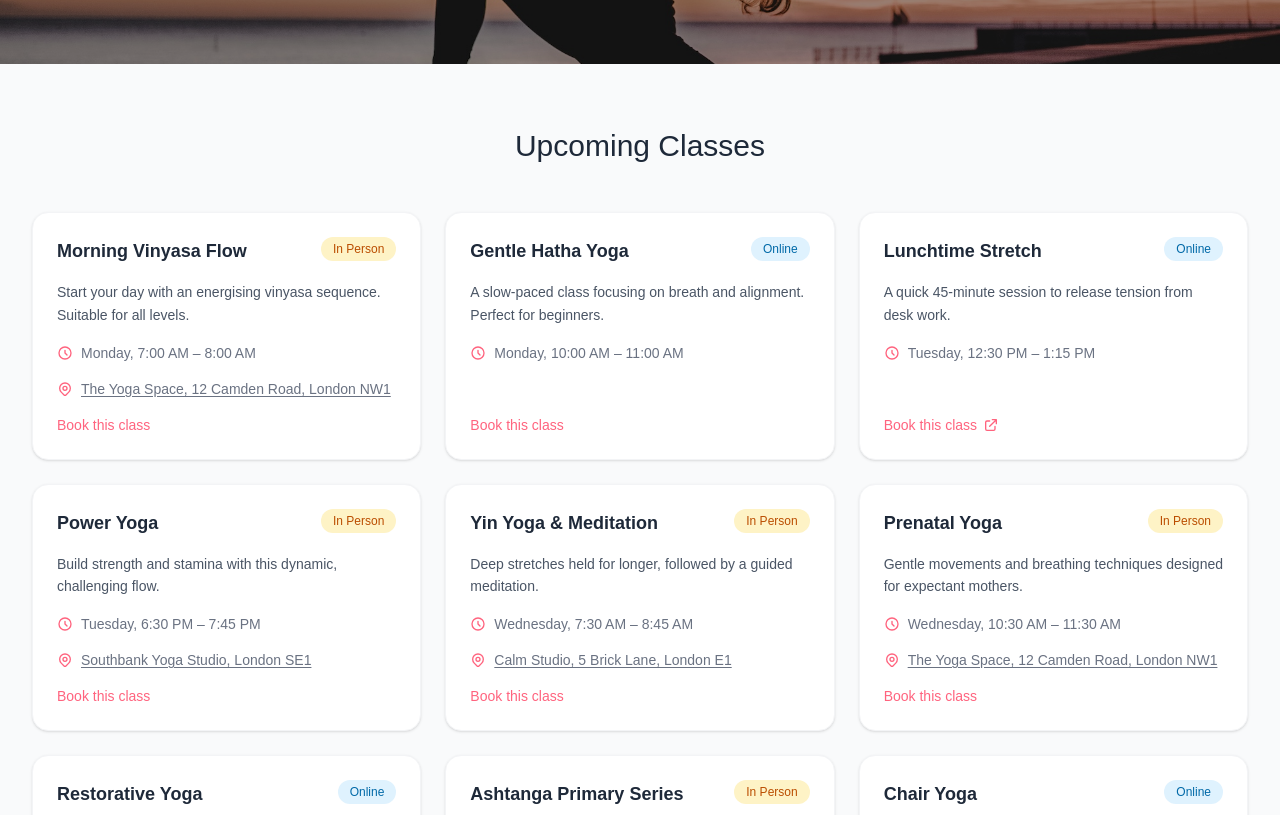
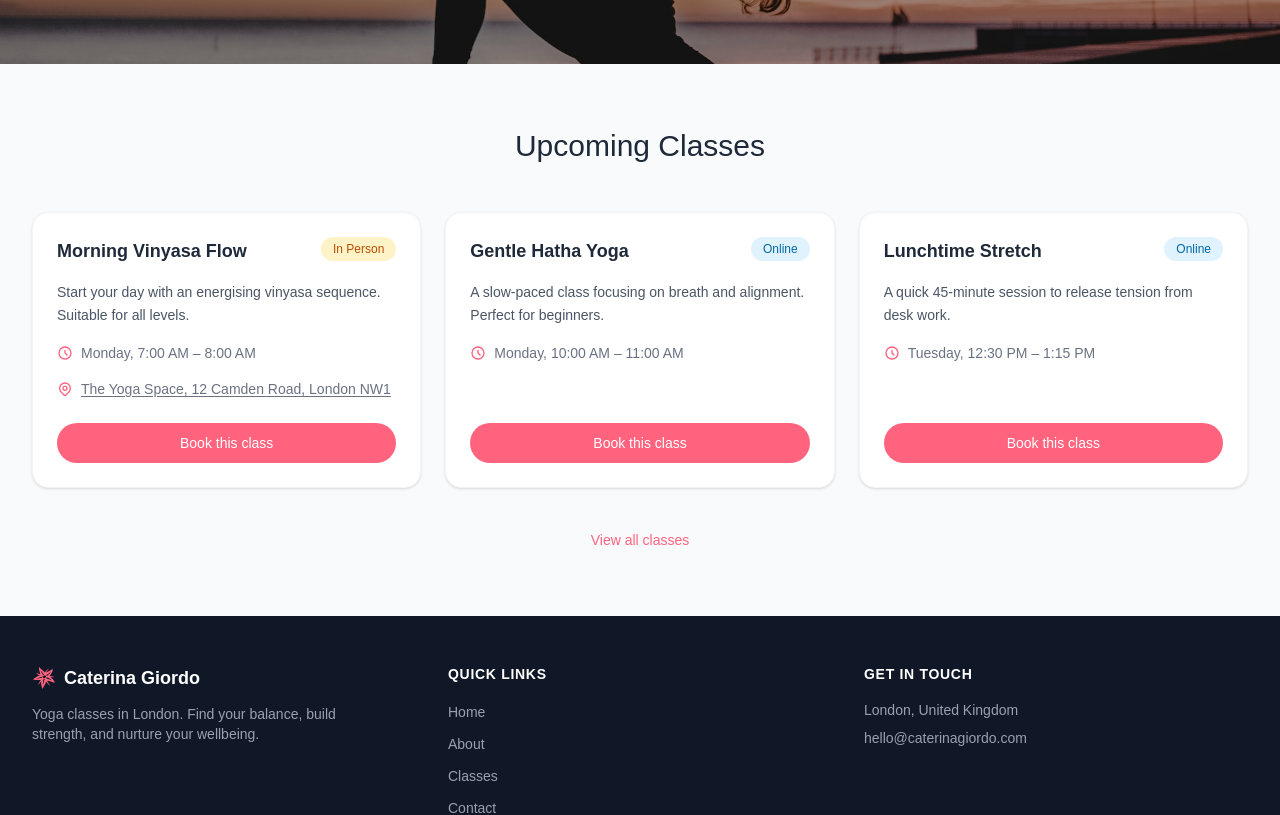
Before and after one commit to MarcoValeri/caterinagiordo-app, a Next.js app: page / in a window 1280 px wide. Shown: the part 480-1295 px from the top of the page. Built offline with nearby package versions, Linux system fonts and the light colour scheme.

Commit message:
Add new SectionClasses

```diff
--- /dev/null
+++ b/app/components/ButtonLink/ButtonLink.tsx
@@ -0,0 +1,35 @@
+import Link from "next/link";
+import { HiOutlineExternalLink } from "react-icons/hi";
+
+interface ButtonLinkProps {
+  href: string;
+  label: string;
+  isExternal?: boolean;
+}
+
+const ButtonLink = ({ href, label, isExternal = false }: ButtonLinkProps) => {
+  const className =
+    "inline-flex items-center gap-1.5 text-sm font-medium text-rose-400 hover:text-rose-500 transition-colors";
+
+  if (isExternal) {
+    return (
+      <a
+        href={href}
+        target="_blank"
+        rel="noopener noreferrer"
+        className={className}
+      >
+        {label}
+        <HiOutlineExternalLink className="text-base" />
+      </a>
+    );
+  }
+
+  return (
+    <Link href={href} className={className}>
+      {label}
+    </Link>
+  );
+};
+
+export default ButtonLink;
--- a/app/components/CardClass/CardClass.tsx
+++ b/app/components/CardClass/CardClass.tsx
@@ -1,4 +1,5 @@
-import { HiOutlineClock, HiOutlineLocationMarker, HiOutlineExternalLink } from "react-icons/hi";
+import { HiOutlineClock, HiOutlineLocationMarker } from "react-icons/hi";
+import Link from "next/link";
 
 enum LinkType {
     Internal,
@@ -81,15 +82,26 @@ const CardClass = ({
                 </div>
             )}
 
-            {/* CTA Link */}
-            <a
-                href={link}
-                {...(isExternal && { target: "_blank", rel: "noopener noreferrer" })}
-                className="mt-auto inline-flex items-center gap-1.5 text-sm font-medium text-rose-400 hover:text-rose-500 transition-colors"
-            >
-                Book this class
-                {isExternal && <HiOutlineExternalLink className="text-base" />}
-            </a>
+            {/* CTA Button */}
+            <div className="mt-auto pt-2">
+                {isExternal ? (
+                    <a
+                        href={link}
+                        target="_blank"
+                        rel="noopener noreferrer"
+                        className="block w-full text-center px-4 py-2.5 text-sm font-medium text-white bg-rose-400 rounded-full hover:bg-rose-500 transition-colors"
+                    >
+                        Book this class
+                    </a>
+                ) : (
+                    <Link
+                        href={link}
+                        className="block w-full text-center px-4 py-2.5 text-sm font-medium text-white bg-rose-400 rounded-full hover:bg-rose-500 transition-colors"
+                    >
+                        Book this class
+                    </Link>
+                )}
+            </div>
         </div>
     );
 };
--- a/app/components/SectionClasses/SectionClasses.tsx
+++ b/app/components/SectionClasses/SectionClasses.tsx
@@ -1,4 +1,5 @@
 import CardClass, { LinkType, ClassType } from "../CardClass/CardClass";
+import ButtonLink from "../ButtonLink/ButtonLink";
 
 const fakeClasses = [
   {
@@ -187,7 +188,14 @@ const fakeClasses = [
   },
 ];
 
-const SectionClasses = () => {
+interface SectionClassesProps {
+  limit?: number;
+}
+
+const SectionClasses = ({ limit }: SectionClassesProps) => {
+  const classesToShow = limit ? fakeClasses.slice(0, limit) : fakeClasses;
+  const showViewAll = limit && limit < fakeClasses.length;
+
   return (
     <section className="w-full py-16 bg-gray-50">
       <div className="max-w-7xl mx-auto px-4 sm:px-6 lg:px-8">
@@ -195,10 +203,15 @@ const SectionClasses = () => {
           Upcoming Classes
         </h2>
         <div className="grid grid-cols-1 sm:grid-cols-2 lg:grid-cols-3 gap-6">
-          {fakeClasses.map((classItem, index) => (
+          {classesToShow.map((classItem, index) => (
             <CardClass key={index} {...classItem} />
           ))}
         </div>
+        {showViewAll && (
+          <div className="mt-10 text-center">
+            <ButtonLink href="/classes" label="View all classes" />
+          </div>
+        )}
       </div>
     </section>
   );
--- a/app/page.tsx
+++ b/app/page.tsx
@@ -16,7 +16,7 @@ const HomePage = () => {
                 ctaHref = "/book"
             />
             <main>
-                <SectionClasses />
+                <SectionClasses limit={3} />
             </main>
             <Footer />
         </>
```
